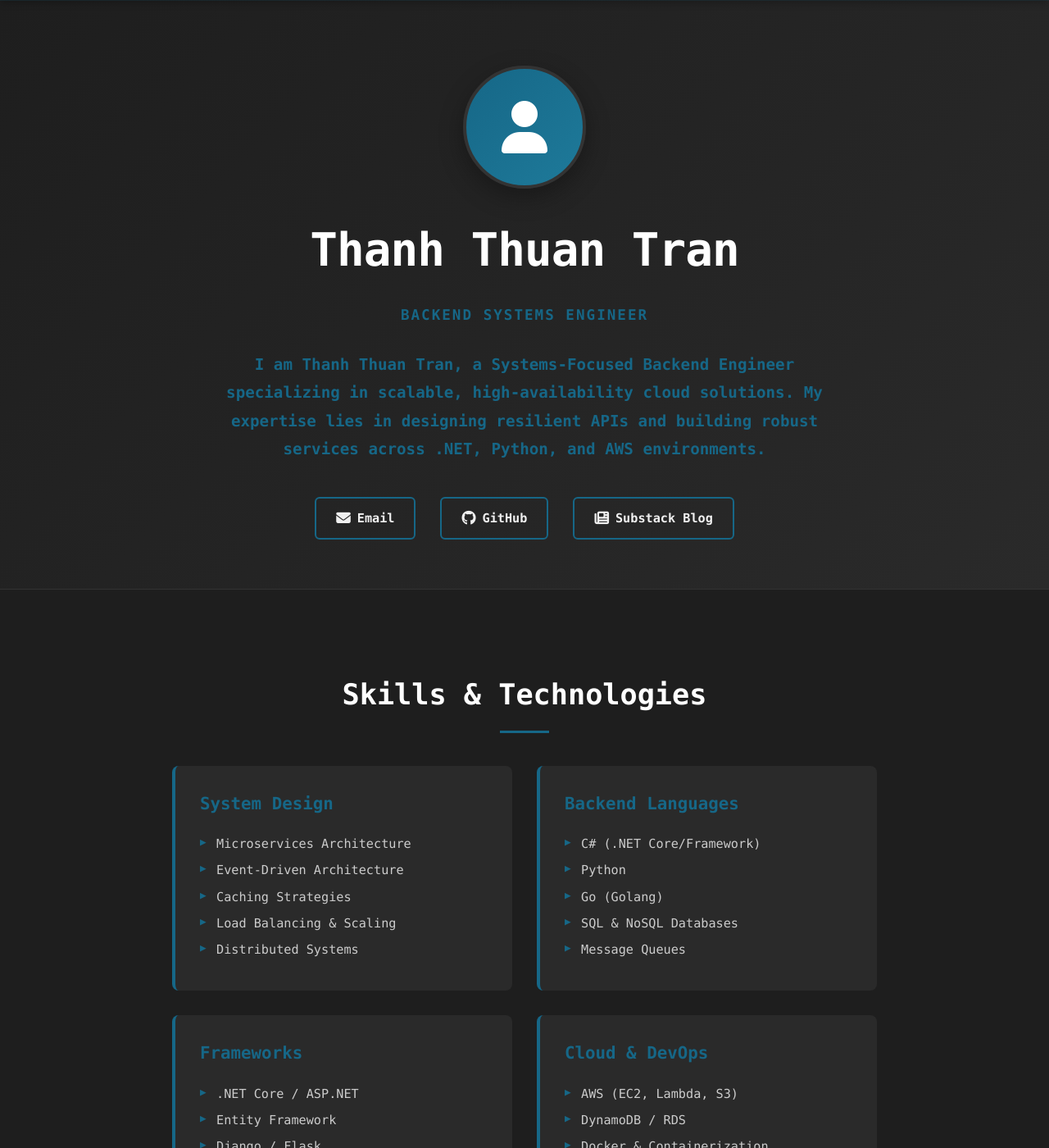
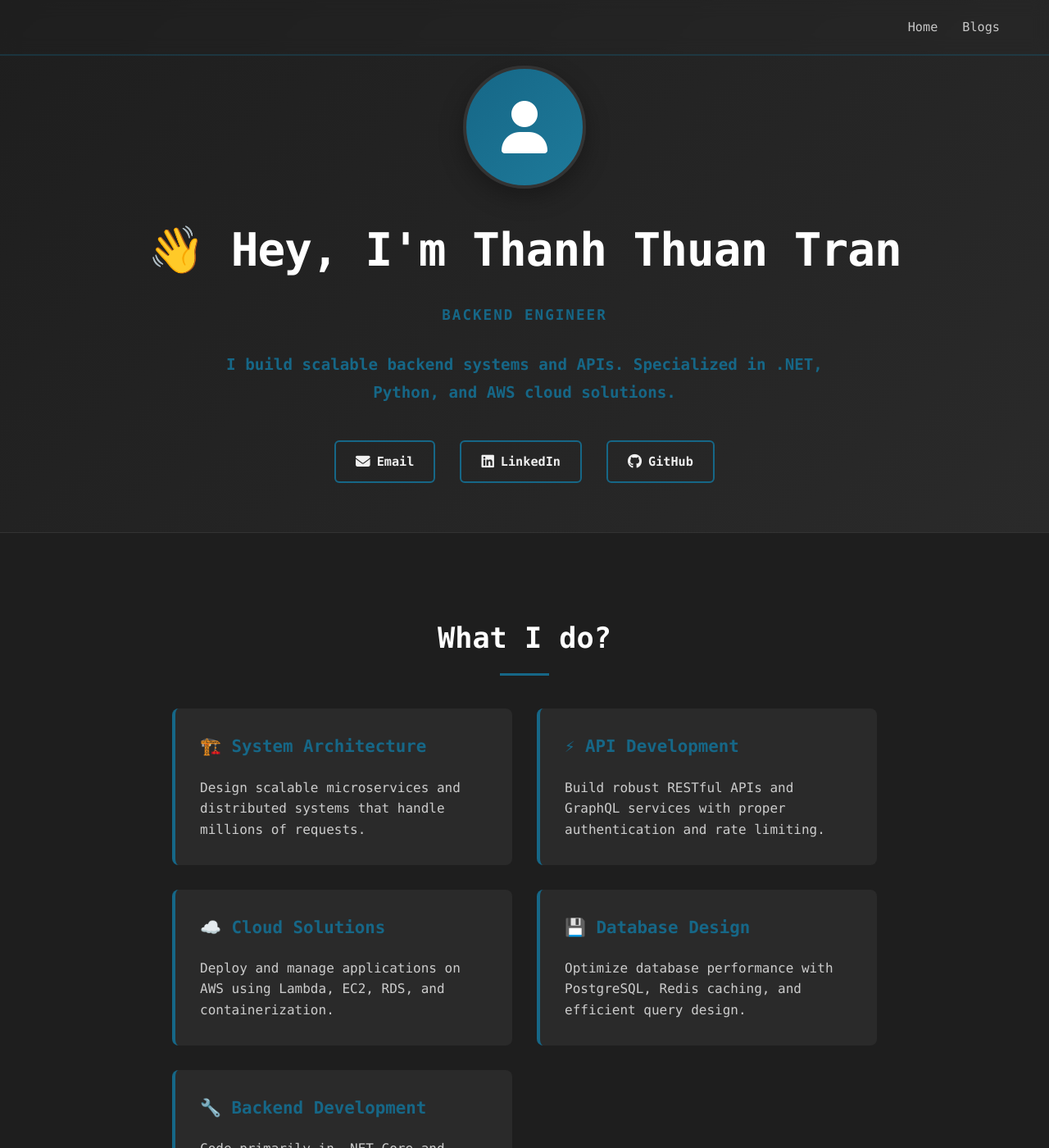
Before and after one commit to tthanh/tthanh.github.io, a Jekyll site: the page built from index.html, in a window 1280 px wide and 1400 px high. Shown: the whole window at 82% size. Built offline with Jekyll 4.4.1, drawn with Linux system fonts in a browser that asks for light colours; some of the changed text lies outside the part shown.

Commit message:
add styles

```diff
--- a/_layouts/default.html
+++ b/_layouts/default.html
@@ -46,6 +46,10 @@
                 <a class="site-title" href="{{ '/' | relative_url }}">
                     Thanh Thuan Tran
                 </a>
+                <div class="nav-links">
+                    <a href="{{ '/' | relative_url }}" class="nav-link">Home</a>
+                    <a href="{{ '/blogs/' | relative_url }}" class="nav-link">Blogs</a>
+                </div>
             </div>
         </nav>
     </header>
@@ -74,35 +78,42 @@
             });
         });
 
-        // Smart navbar - hidden at top, show when scrolling down
+        // Smart navbar - subtle at top, prominent when scrolling
         const navbar = document.querySelector('.site-header');
-        const scrollThreshold = 50; // Show navbar after 50px scroll
+        const scrollThreshold = 50; // Change navbar style after 50px scroll
 
         window.addEventListener('scroll', function () {
             const scrollTop = window.pageYOffset || document.documentElement.scrollTop;
 
-            // If we're at the very top, hide navbar completely
+            // If we're at the very top, show subtle navbar
             if (scrollTop <= scrollThreshold) {
-                navbar.classList.remove('visible');
-                navbar.classList.add('hidden');
+                navbar.classList.remove('scrolled');
+                navbar.classList.add('at-top');
             }
-            // If we've scrolled past the threshold, show navbar
+            // If we've scrolled past the threshold, show prominent navbar
             else {
-                navbar.classList.add('visible');
-                navbar.classList.remove('hidden');
+                navbar.classList.add('scrolled');
+                navbar.classList.remove('at-top');
             }
         }, false);
 
-        // Hide navbar initially when at top
+        // Initialize navbar state on load
         window.addEventListener('load', function () {
             const scrollTop = window.pageYOffset || document.documentElement.scrollTop;
+
+            // Set initial state without transitions
             if (scrollTop <= scrollThreshold) {
-                navbar.classList.add('hidden');
-                navbar.classList.remove('visible');
+                navbar.classList.add('at-top');
+                navbar.classList.remove('scrolled');
             } else {
-                navbar.classList.add('visible');
-                navbar.classList.remove('hidden');
+                navbar.classList.add('scrolled');
+                navbar.classList.remove('at-top');
             }
+
+            // Enable transitions after a small delay to prevent flickering
+            setTimeout(() => {
+                navbar.classList.add('transitions-enabled');
+            }, 100);
         });
     </script>
 </body>
--- a/assets/css/style.css
+++ b/assets/css/style.css
@@ -34,24 +34,34 @@
 
 /* Header and Navigation */
 .site-header {
-    background-color: #2a2a2a;
-    border-bottom: 2px solid #166787;
     position: fixed;
     top: 0;
     left: 0;
     right: 0;
     z-index: 100;
-    box-shadow: 0 2px 10px rgba(0, 0, 0, 0.3);
-    transform: translateY(-100%);
-    transition: transform 0.3s ease-in-out;
+    transform: translateY(0);
+    transition: all 0.3s ease-in-out;
+    background-color: rgba(42, 42, 42, 0.1);
+    border-bottom: 2px solid rgba(22, 103, 135, 0.3);
+    box-shadow: none;
+    backdrop-filter: blur(10px);
+    -webkit-backdrop-filter: blur(10px);
 }
 
-.site-header.visible {
-    transform: translateY(0);
+.site-header.at-top {
+    background-color: rgba(42, 42, 42, 0.1);
+    border-bottom: 2px solid rgba(22, 103, 135, 0.3);
+    box-shadow: none;
+    backdrop-filter: blur(10px);
+    -webkit-backdrop-filter: blur(10px);
 }
 
-.site-header.hidden {
-    transform: translateY(-100%);
+.site-header.scrolled {
+    background-color: #2a2a2a;
+    border-bottom: 2px solid #166787;
+    box-shadow: 0 2px 10px rgba(0, 0, 0, 0.3);
+    backdrop-filter: none;
+    -webkit-backdrop-filter: none;
 }
 
 .site-nav {
@@ -61,17 +71,85 @@
     padding: 15px 0;
 }
 
+.site-nav .container {
+    display: flex;
+    align-items: center;
+    justify-content: space-between;
+    width: 100%;
+}
+
+.nav-links {
+    display: flex;
+    gap: 30px;
+}
+
+.nav-link {
+    color: #f0f0f0;
+    text-decoration: none;
+    font-weight: 500;
+    transition: color 0.3s ease;
+    font-size: 0.95rem;
+}
+
+.nav-link:hover {
+    color: #166787;
+}
+
+.site-header.at-top .nav-link {
+    color: rgba(240, 240, 240, 0.8);
+}
+
+.site-header.at-top .nav-link:hover {
+    color: #166787;
+}
+
+.site-header.scrolled .nav-link {
+    color: #f0f0f0;
+}
+
+.site-header.scrolled .nav-link:hover {
+    color: #166787;
+}
+
 .site-title {
     font-size: 1.4rem;
     font-weight: 700;
     color: #166787;
     text-decoration: none;
     letter-spacing: -0.5px;
+    opacity: 0;
+    visibility: hidden;
+    transform: translateX(-20px);
+    transition: none;
+}
+
+.site-header.transitions-enabled .site-title {
+    transition: all 0.8s ease;
 }
 
 .site-title:hover {
     color: #1e7a9a;
-    transition: color 0.3s ease;
+}
+
+.site-header.at-top .site-title {
+    opacity: 0;
+    visibility: hidden;
+    transform: translateX(-20px);
+}
+
+.site-header.at-top .site-title:hover {
+    color: #166787;
+}
+
+.site-header.scrolled .site-title {
+    color: #166787;
+    opacity: 1;
+    visibility: visible;
+    transform: translateX(0);
+}
+
+.site-header.scrolled .site-title:hover {
+    color: #1e7a9a;
 }
 
 /* Hero Section */
@@ -227,66 +305,199 @@
     font-weight: 700;
 }
 
-.skill-category ul {
-    list-style: none;
+.skill-category p {
+    color: #cccccc;
+    font-size: 1rem;
+    line-height: 1.6;
 }
 
-.skill-category li {
-    color: #cccccc;
-    margin-bottom: 8px;
-    padding-left: 20px;
-    position: relative;
-    font-size: 0.95rem;
+/* Projects Grid */
+.projects-grid {
+    display: grid;
+    grid-template-columns: repeat(auto-fit, minmax(300px, 1fr));
+    gap: 30px;
+    margin-top: 40px;
 }
 
-.skill-category li::before {
-    content: '▶';
-    color: #166787;
-    position: absolute;
-    left: 0;
-    font-size: 0.8rem;
+.project-card {
+    background-color: #2a2a2a;
+    padding: 30px;
+    border-radius: 12px;
+    border-left: 4px solid #166787;
+    transition: all 0.3s ease;
+    display: flex;
+    flex-direction: column;
 }
 
-/* Featured Project */
-.featured-project {
-    background: linear-gradient(135deg, #166787 0%, #1e7a9a 100%);
-    color: #1e1e1e;
-    padding: 40px;
-    border-radius: 12px;
-    text-align: center;
-    margin-top: 40px;
-    box-shadow: 0 15px 35px rgba(0, 212, 170, 0.2);
+.project-card:hover {
+    transform: translateY(-5px);
+    box-shadow: 0 15px 35px rgba(22, 103, 135, 0.2);
 }
 
-.featured-project h3 {
-    font-size: 1.8rem;
-    margin-bottom: 20px;
+.project-card h3 {
+    color: #166787;
+    margin-bottom: 15px;
+    font-size: 1.3rem;
     font-weight: 700;
 }
 
-.featured-project p {
-    font-size: 1.1rem;
-    line-height: 1.7;
-    margin-bottom: 25px;
-    opacity: 0.9;
+.project-card p {
+    color: #cccccc;
+    line-height: 1.6;
+    margin-bottom: 20px;
+    flex-grow: 1;
 }
 
-.featured-project .project-link {
-    display: inline-block;
-    background-color: #1e1e1e;
+.project-tech {
+    display: flex;
+    flex-wrap: wrap;
+    gap: 8px;
+    margin-bottom: 20px;
+}
+
+.tech-tag {
+    background-color: #166787;
+    color: white;
+    padding: 4px 12px;
+    border-radius: 16px;
+    font-size: 0.8rem;
+    font-weight: 500;
+}
+
+.project-card .project-link {
+    display: inline-flex;
+    align-items: center;
+    gap: 8px;
     color: #166787;
+    text-decoration: none;
+    font-weight: 600;
+    transition: all 0.3s ease;
+    align-self: flex-start;
+}
+
+.project-card .project-link:hover {
+    color: #1e7a9a;
+    transform: translateX(5px);
+}
+
+/* Blog Styles */
+.intro-text {
+    font-size: 1.1rem;
+    color: #cccccc;
+    margin-bottom: 40px;
+    text-align: center;
+}
+
+.blog-grid {
+    display: grid;
+    grid-template-columns: repeat(auto-fit, minmax(350px, 1fr));
+    gap: 30px;
+    margin-bottom: 60px;
+}
+
+.blog-card {
+    background-color: #2a2a2a;
+    padding: 30px;
+    border-radius: 12px;
+    border-left: 4px solid #166787;
+    transition: all 0.3s ease;
+}
+
+.blog-card:hover {
+    transform: translateY(-5px);
+    box-shadow: 0 15px 35px rgba(22, 103, 135, 0.2);
+}
+
+.blog-meta {
+    display: flex;
+    gap: 15px;
+    margin-bottom: 15px;
+}
+
+.blog-date {
+    color: #888;
+    font-size: 0.9rem;
+}
+
+.blog-category {
+    background-color: #166787;
+    color: white;
+    padding: 2px 8px;
+    border-radius: 12px;
+    font-size: 0.8rem;
+    font-weight: 500;
+}
+
+.blog-card h2 {
+    margin-bottom: 15px;
+    font-size: 1.4rem;
+}
+
+.blog-card h2 a {
+    color: #ffffff;
+    text-decoration: none;
+    transition: color 0.3s ease;
+}
+
+.blog-card h2 a:hover {
+    color: #166787;
+}
+
+.blog-card p {
+    color: #cccccc;
+    line-height: 1.6;
+    margin-bottom: 20px;
+}
+
+.read-more {
+    color: #166787;
+    text-decoration: none;
+    font-weight: 600;
+    transition: all 0.3s ease;
+}
+
+.read-more:hover {
+    color: #1e7a9a;
+    transform: translateX(5px);
+}
+
+.blog-cta {
+    text-align: center;
+    padding: 40px;
+    background-color: #2a2a2a;
+    border-radius: 12px;
+    border: 2px solid #166787;
+}
+
+.blog-cta h3 {
+    color: #ffffff;
+    margin-bottom: 15px;
+    font-size: 1.5rem;
+}
+
+.blog-cta p {
+    color: #cccccc;
+    margin-bottom: 25px;
+    font-size: 1.1rem;
+}
+
+.cta-button {
+    display: inline-flex;
+    align-items: center;
+    gap: 10px;
+    background-color: #166787;
+    color: white;
     padding: 15px 30px;
     text-decoration: none;
     border-radius: 6px;
-    font-weight: 700;
+    font-weight: 600;
     transition: all 0.3s ease;
-    font-size: 1rem;
 }
 
-.featured-project .project-link:hover {
-    background-color: #333;
+.cta-button:hover {
+    background-color: #1e7a9a;
     transform: translateY(-2px);
-    box-shadow: 0 5px 15px rgba(30, 30, 30, 0.3);
+    box-shadow: 0 5px 15px rgba(22, 103, 135, 0.3);
 }
 
 /* Responsive Design */
@@ -305,7 +516,25 @@
         gap: 15px;
     }
 
+    .nav-links {
+        gap: 20px;
+    }
+
+    .nav-link {
+        font-size: 0.9rem;
+    }
+
     .skills-grid {
+        grid-template-columns: 1fr;
+        gap: 20px;
+    }
+
+    .projects-grid {
+        grid-template-columns: 1fr;
+        gap: 20px;
+    }
+
+    .blog-grid {
         grid-template-columns: 1fr;
         gap: 20px;
     }
@@ -332,11 +561,15 @@
         font-size: 1.2rem;
     }
 
-    .featured-project {
-        padding: 25px;
-    }
-
     .skill-category {
         padding: 20px;
     }
+
+    .project-card {
+        padding: 20px;
+    }
+
+    .blog-card {
+        padding: 20px;
+    }
 }
--- a/index.html
+++ b/index.html
@@ -10,12 +10,11 @@
             </div>
         </div>
 
-        <h1>Thanh Thuan Tran</h1>
-        <p class="subtitle">Backend Systems Engineer</p>
+        <h1>👋 Hey, I'm Thanh Thuan Tran</h1>
+        <p class="subtitle">Backend Engineer</p>
         <div class="intro">
-            <p><strong>I am Thanh Thuan Tran, a Systems-Focused Backend Engineer specializing in scalable,
-                    high-availability cloud solutions. My expertise lies in designing resilient APIs and building robust
-                    services across .NET, Python, and AWS environments.</strong></p>
+            <p><strong>I build scalable backend systems and APIs. Specialized in .NET, Python, and AWS cloud
+                    solutions.</strong></p>
         </div>
 
         <div class="contact-links">
@@ -23,13 +22,13 @@
                 <i class="fas fa-envelope icon"></i>
                 Email
             </a>
+            <a href="[LINKEDIN_PROFILE_URL_PLACEHOLDER]" target="_blank">
+                <i class="fab fa-linkedin icon"></i>
+                LinkedIn
+            </a>
             <a href="[GITHUB_PROFILE_URL_PLACEHOLDER]" target="_blank">
                 <i class="fab fa-github icon"></i>
                 GitHub
-            </a>
-            <a href="[SUBSTACK_URL_PLACEHOLDER]" target="_blank">
-                <i class="fas fa-newspaper icon"></i>
-                Substack Blog
             </a>
         </div>
     </div>
@@ -37,86 +36,89 @@
 
 <div class="main-content">
     <section class="section">
-        <h2>Skills & Technologies</h2>
+        <h2>What I do?</h2>
         <div class="skills-grid">
             <div class="skill-category">
-                <h3>System Design</h3>
-                <ul>
-                    <li>Microservices Architecture</li>
-                    <li>Event-Driven Architecture</li>
-                    <li>Caching Strategies</li>
-                    <li>Load Balancing & Scaling</li>
-                    <li>Distributed Systems</li>
-                </ul>
+                <h3>🏗️ System Architecture</h3>
+                <p>Design scalable microservices and distributed systems that handle millions of requests.</p>
             </div>
 
             <div class="skill-category">
-                <h3>Backend Languages</h3>
-                <ul>
-                    <li>C# (.NET Core/Framework)</li>
-                    <li>Python</li>
-                    <li>Go (Golang)</li>
-                    <li>SQL & NoSQL Databases</li>
-                    <li>Message Queues</li>
-                </ul>
+                <h3>⚡ API Development</h3>
+                <p>Build robust RESTful APIs and GraphQL services with proper authentication and rate limiting.</p>
             </div>
 
             <div class="skill-category">
-                <h3>Frameworks</h3>
-                <ul>
-                    <li>.NET Core / ASP.NET</li>
-                    <li>Entity Framework</li>
-                    <li>Django / Flask</li>
-                    <li>FastAPI</li>
-                    <li>Web API Development</li>
-                </ul>
+                <h3>☁️ Cloud Solutions</h3>
+                <p>Deploy and manage applications on AWS using Lambda, EC2, RDS, and containerization.</p>
             </div>
 
             <div class="skill-category">
-                <h3>Cloud & DevOps</h3>
-                <ul>
-                    <li>AWS (EC2, Lambda, S3)</li>
-                    <li>DynamoDB / RDS</li>
-                    <li>Docker & Containerization</li>
-                    <li>CI/CD Pipelines</li>
-                    <li>Infrastructure as Code</li>
-                </ul>
+                <h3>💾 Database Design</h3>
+                <p>Optimize database performance with PostgreSQL, Redis caching, and efficient query design.</p>
             </div>
 
             <div class="skill-category">
-                <h3>Data & API</h3>
-                <ul>
-                    <li>RESTful API Design</li>
-                    <li>GraphQL (Optional)</li>
-                    <li>PostgreSQL</li>
-                    <li>Redis Caching</li>
-                    <li>API Documentation</li>
-                </ul>
-            </div>
-
-            <div class="skill-category">
-                <h3>Architecture & Patterns</h3>
-                <ul>
-                    <li>Domain-Driven Design</li>
-                    <li>CQRS & Event Sourcing</li>
-                    <li>Clean Architecture</li>
-                    <li>Design Patterns</li>
-                    <li>Performance Optimization</li>
-                </ul>
+                <h3>🔧 Backend Development</h3>
+                <p>Code primarily in .NET Core and Python, focusing on clean architecture and best practices.</p>
             </div>
         </div>
     </section>
 
     <section class="section">
-        <h2>Featured Project</h2>
-        <div class="featured-project">
-            <h3>[Cool Project Name on GitHub]</h3>
-            <p>[A brief, technical description of a high-load, distributed system project demonstrating API and system
-                design skills.]</p>
-            <p><strong>Technologies:</strong> .NET Core, Python, AWS, PostgreSQL, Redis, Docker</p>
-            <a href="[LINK_TO_COOL_PROJECT_ON_GITHUB_PLACEHOLDER]" class="project-link" target="_blank">
-                View Code & Architecture
-            </a>
+        <h2>My Projects</h2>
+        <div class="projects-grid">
+            <div class="project-card">
+                <h3>[Project Name 1]</h3>
+                <p>[Brief description of your first project showcasing backend skills]</p>
+                <div class="project-tech">
+                    <span class="tech-tag">.NET Core</span>
+                    <span class="tech-tag">PostgreSQL</span>
+                    <span class="tech-tag">AWS</span>
+                </div>
+                <a href="[PROJECT_1_GITHUB_URL]" class="project-link" target="_blank">
+                    <i class="fab fa-github"></i> View Code
+                </a>
+            </div>
+
+            <div class="project-card">
+                <h3>[Project Name 2]</h3>
+                <p>[Brief description of your second project showcasing API design]</p>
+                <div class="project-tech">
+                    <span class="tech-tag">Python</span>
+                    <span class="tech-tag">FastAPI</span>
+                    <span class="tech-tag">Redis</span>
+                </div>
+                <a href="[PROJECT_2_GITHUB_URL]" class="project-link" target="_blank">
+                    <i class="fab fa-github"></i> View Code
+                </a>
+            </div>
+
+            <div class="project-card">
+                <h3>[Project Name 3]</h3>
+                <p>[Brief description of your third project showcasing cloud solutions]</p>
+                <div class="project-tech">
+                    <span class="tech-tag">AWS Lambda</span>
+                    <span class="tech-tag">DynamoDB</span>
+                    <span class="tech-tag">Docker</span>
+                </div>
+                <a href="[PROJECT_3_GITHUB_URL]" class="project-link" target="_blank">
+                    <i class="fab fa-github"></i> View Code
+                </a>
+            </div>
+
+            <div class="project-card">
+                <h3>[Project Name 4]</h3>
+                <p>[Brief description of your fourth project showcasing system design]</p>
+                <div class="project-tech">
+                    <span class="tech-tag">Microservices</span>
+                    <span class="tech-tag">GraphQL</span>
+                    <span class="tech-tag">Kubernetes</span>
+                </div>
+                <a href="[PROJECT_4_GITHUB_URL]" class="project-link" target="_blank">
+                    <i class="fab fa-github"></i> View Code
+                </a>
+            </div>
         </div>
     </section>
 </div>
```
Also changed, not shown: blogs.html (added, +63 -0 lines).
